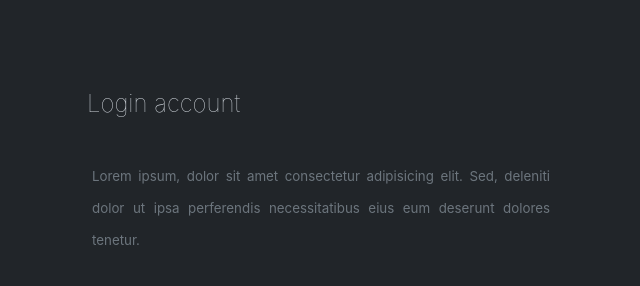
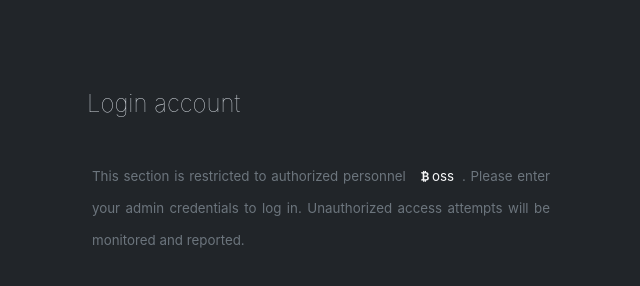
Before and after one commit to MayankDevil/myData, a plain HTML site: page login.html in a window 1280 px wide. Shown: the top 286 px of the page, without its empty margins (319-959 px from the left). Drawn offline with Linux system fonts and the light colour scheme.

Commit message:
update login

```diff
--- a/login.html
+++ b/login.html
@@ -32,7 +32,7 @@
 
 				<h2> Login account </h2>
 
-				<p> Lorem ipsum, dolor sit amet consectetur adipisicing elit. Sed, deleniti dolor ut ipsa perferendis necessitatibus eius eum deserunt dolores tenetur. </p>
+				<p> This section is restricted to authorized personnel <span class='bi bi-currency-bitcoin'>oss</span>. Please enter your admin credentials to log in. Unauthorized access attempts will be monitored and reported. </p>
 
 				<input type="email" placeholder="Username" class="fld" id="username" />
 
```
